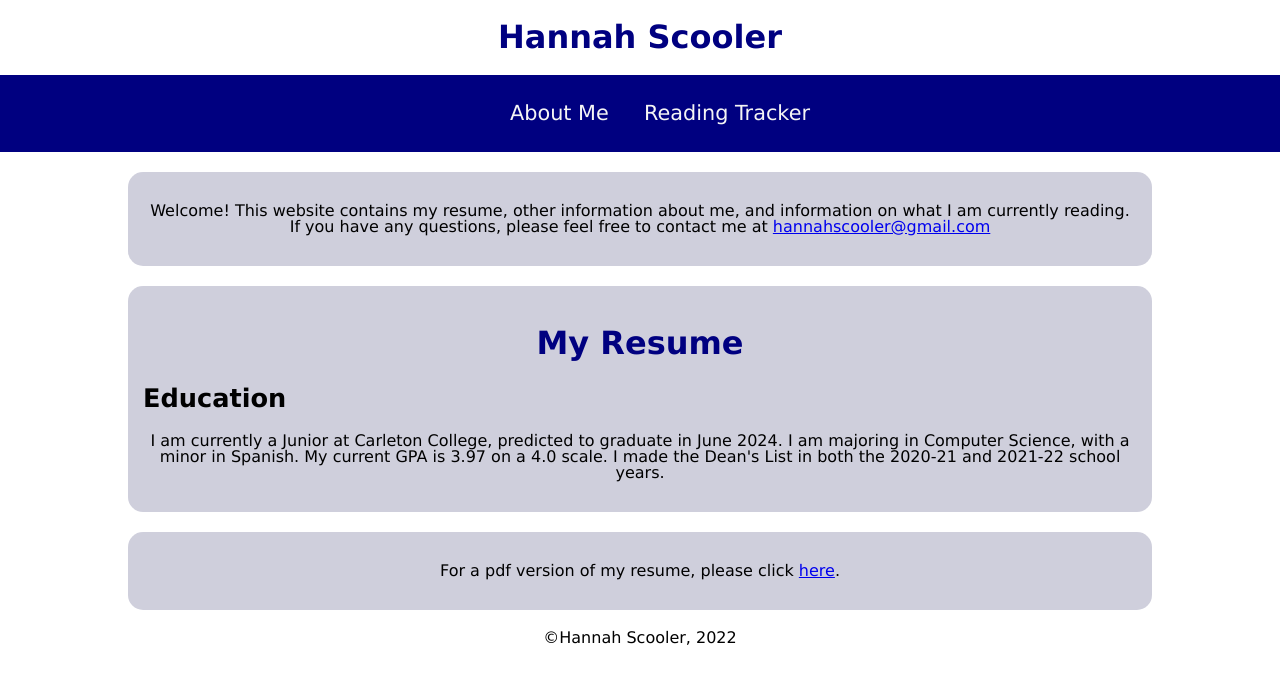
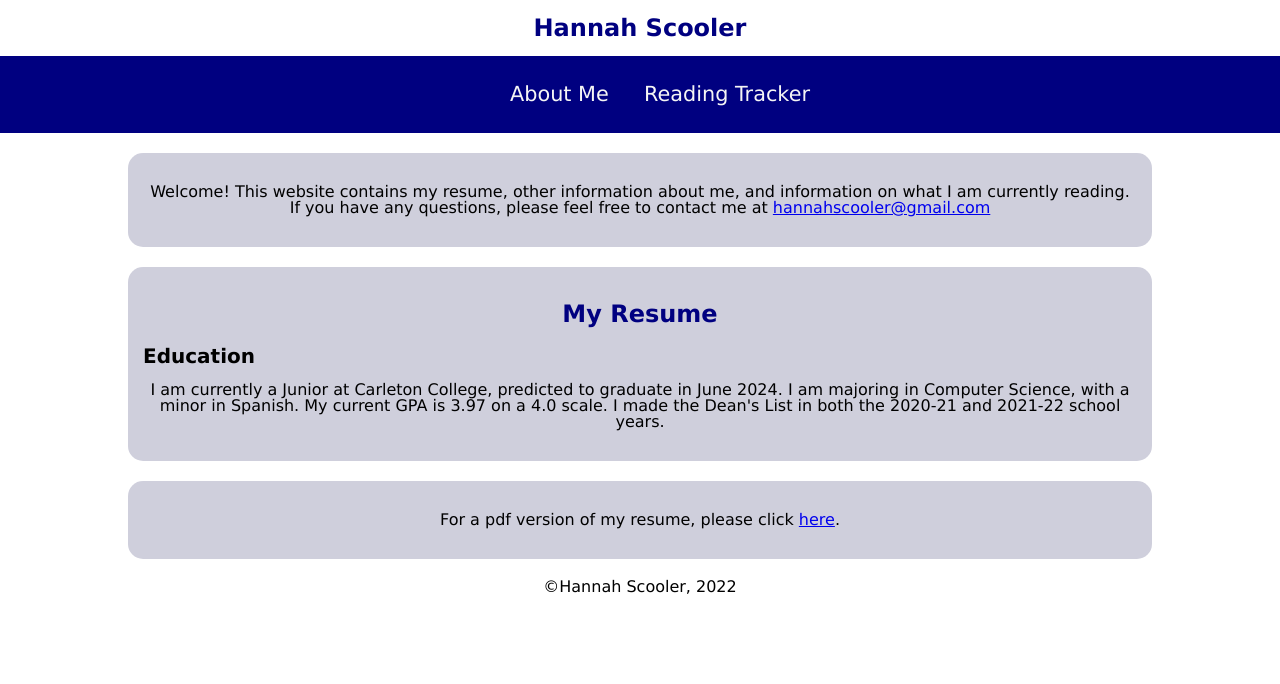
Before and after one commit to scoolerh/scoolerh.github.io, a plain HTML site: page index.html in a window 1280 px wide. Drawn offline with Linux system fonts and the light colour scheme.

Commit message:
updating size of headers

```diff
--- a/stylesheet.css
+++ b/stylesheet.css
@@ -42,13 +42,13 @@ body
 h1
 {
     color: navy;
-    font-size: 200%;
+    font-size: 150%;
     text-align: center;
 }
 h2
 {
     color:black;
-    font-size: 160%;
+    font-size: 125%;
     text-align: left;
 }
 section
```
